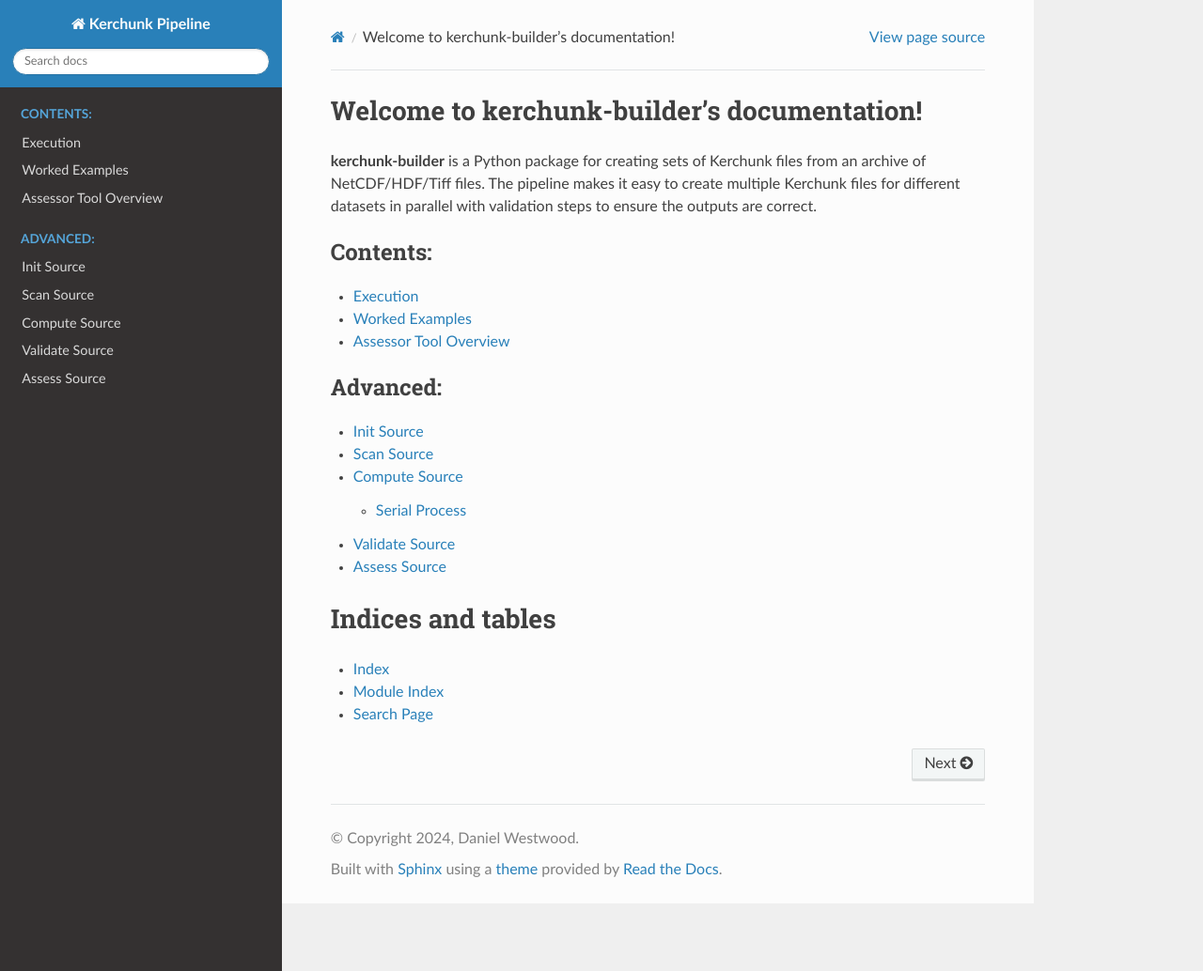
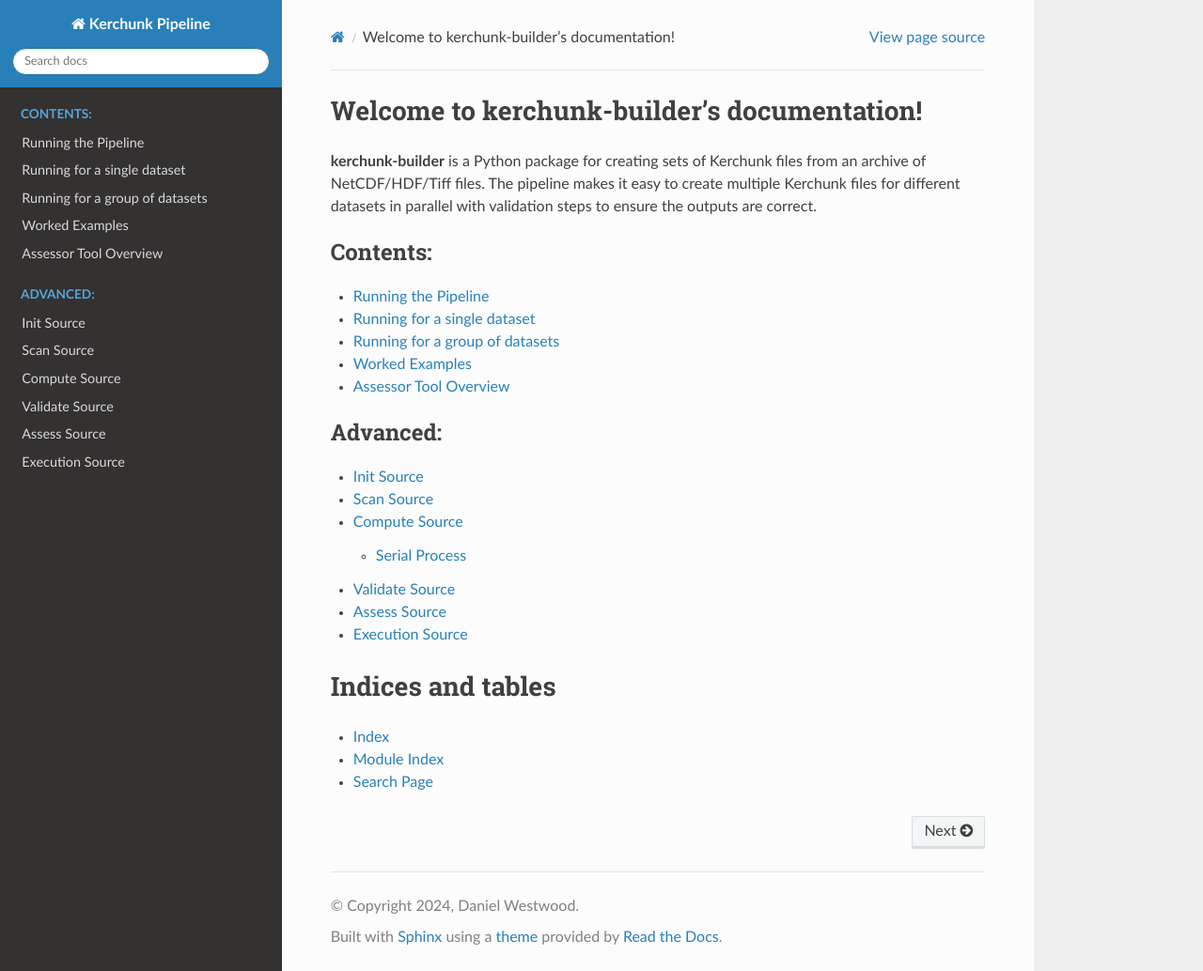
Before and after one commit to cedadev/padocc, a Sphinx documentation site: the page built from docs/source/index.rst, in a window 1280 px wide and 1034 px high. Shown: the whole window at 94% size. Built offline with Sphinx 7.4.7 and the Read the Docs theme 2.0.0, drawn with Linux system fonts in a browser that asks for light colours.

Commit message:
Updated execution docs

````diff
--- /dev/null
+++ b/docs/source/execution-source.rst
@@ -0,0 +1,8 @@
+Pipeline Execution
+==================
+
+.. automodule:: group_run
+    :members:
+
+.. automodule:: single_run
+    :members:
--- a/docs/source/execution.rst
+++ b/docs/source/execution.rst
@@ -1,8 +1,17 @@
-Pipeline Execution
-==================
+Running the Pipeline
+====================
 
-.. automodule:: group_run
-    :members:
+Running for a single dataset
+============================
 
-.. automodule:: single_run
-    :members:
+```
+usage: single_run.py [-h] [-w WORKDIR] [-g GROUPDIR] [-G GROUPID] [-p PROJ_DIR] [-n NEW_VERSION] [-m MODE] [-t TIME_ALLOWED] [-b] [-s SUBSET] [-r REPEAT_ID] [-f] [-v] [-d] [-Q] phase proj_code
+```
+
+Required Parameters:
+ - phase: Pipeline phase to execute
+ - proj_code: Project code or ID for this dataset execution
+
+
+Running for a group of datasets
+===============================
--- a/docs/source/index.rst
+++ b/docs/source/index.rst
@@ -26,6 +26,7 @@
    Compute Source <compute>
    Validate Source <validate>
    Assess Source <assess>
+   Execution Source <execution-source>
 
 
 
````
